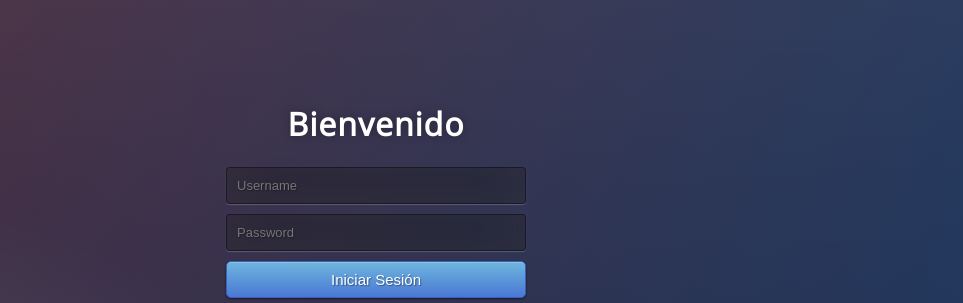
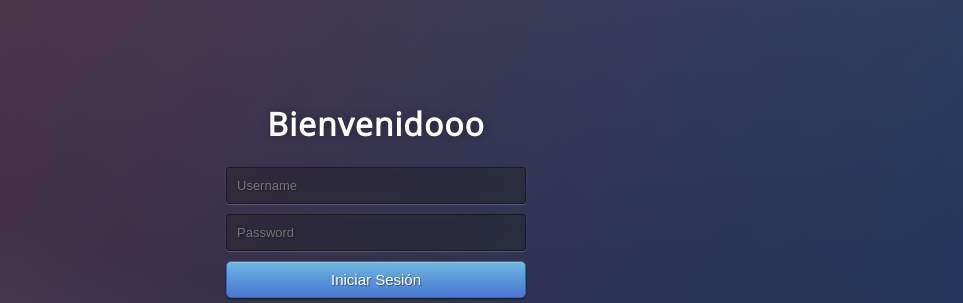
Before and after one commit to VCoficial/Biblioteca, a PHP site: page /Biblioteca/ in a window 1280 px wide. Shown: the part 169-472 px from the top of the page, without its empty margins (264-1227 px from the left). Run offline with PHP 8.4, Linux system fonts and the light colour scheme.

Commit message:
Update Inicio.php

```diff
--- a/app/views/Inicio.php
+++ b/app/views/Inicio.php
@@ -15,7 +15,7 @@
 
 <body>
     <div class="login">
-        <h1>Bienvenido</h1>
+        <h1>Bienvenidooo</h1>
         <form method="POST" action="<?php echo URLROOT; ?>Menu/abrirMenu">
             <input id="UsuarioLogin" type="text" name="u" placeholder="Username" required="required" />
             <input id="PasswordLogin" type="password" name="p" placeholder="Password" required="required" />
```
